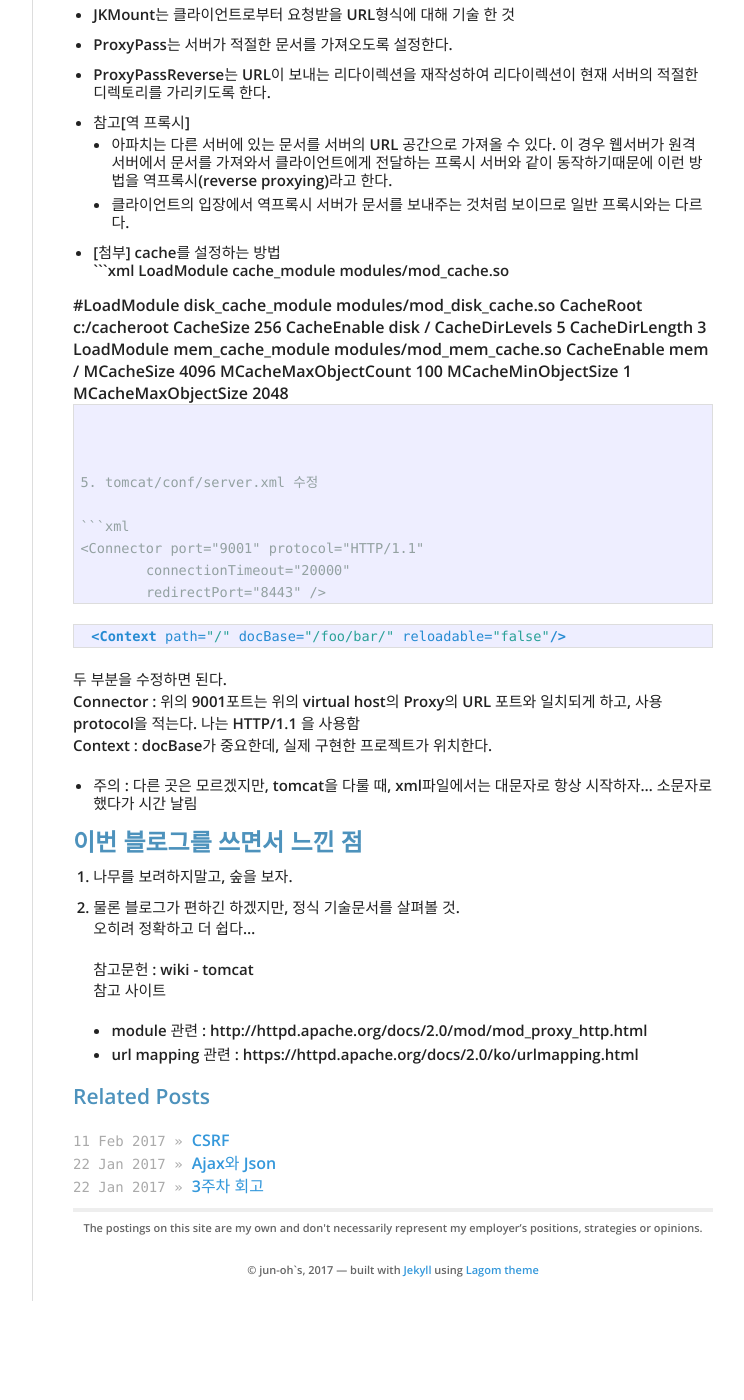
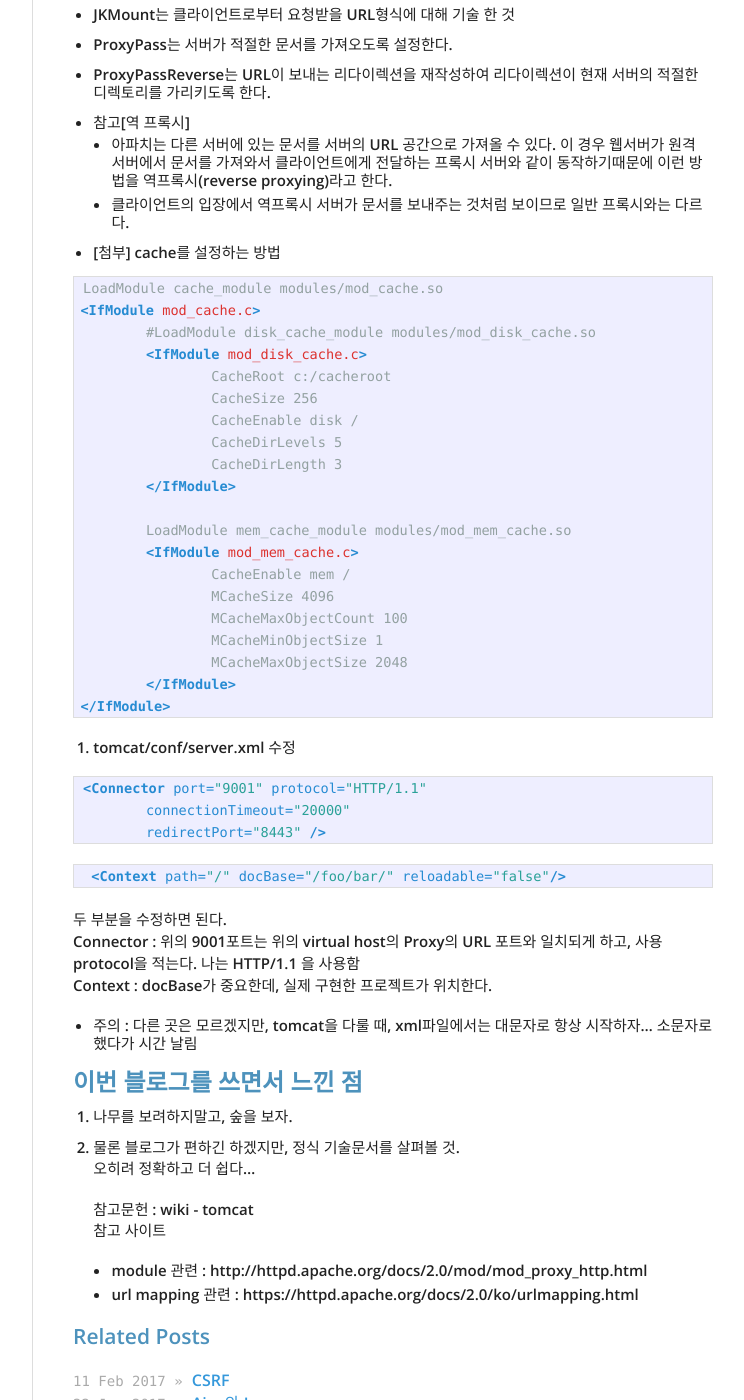
Before and after one commit to munjunoh02/munjunoh02.github.io, a Jekyll site: the page built from _posts/2017-02-19-Server.md, in a window 1280 px wide and 1400 px high, scrolled down 1274 px. Shown: the whole window, without its empty margins (378-1122 px from the left). Built offline with Jekyll 4.4.1, drawn with Linux system fonts in a browser that asks for light colours; nearby versions of some CDN libraries; comment, search, counter and statistics services are not loaded; before the commit the page ends 2575 px from its top, so only the background shows below that.

Commit message:
2017-02-19-server

````diff
--- a/_posts/2017-02-19-Server.md
+++ b/_posts/2017-02-19-Server.md
@@ -70,13 +70,10 @@ categories:
 	- 클라이언트의 입장에서 역프록시 서버가 문서를 보내주는 것처럼 보이므로 일반 프록시와는 다르다.
 
 
+- [첨부] cache를 설정하는 방법
 
-
-
-- [첨부] cache를 설정하는 방법
 ```xml
 LoadModule cache_module modules/mod_cache.so
-
 <IfModule mod_cache.c>
 	#LoadModule disk_cache_module modules/mod_disk_cache.so
 	<IfModule mod_disk_cache.c>
@@ -97,8 +94,6 @@ LoadModule cache_module modules/mod_cache.so
 	</IfModule>
 </IfModule>
 ```
-
-
 
 5. tomcat/conf/server.xml 수정
 
````
